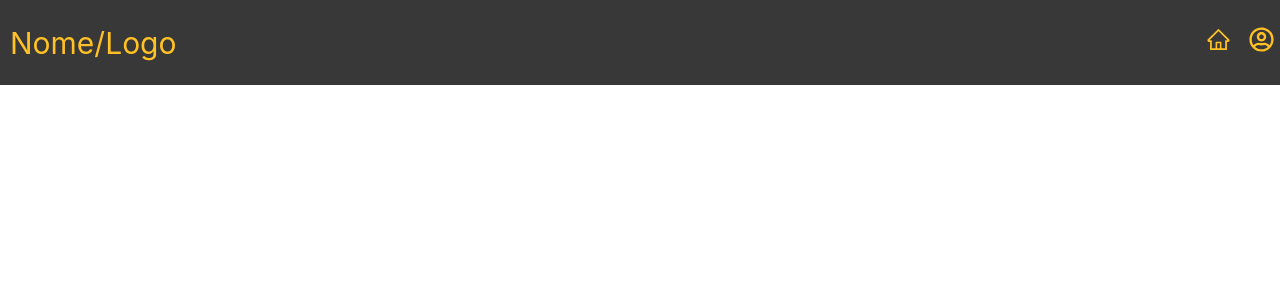
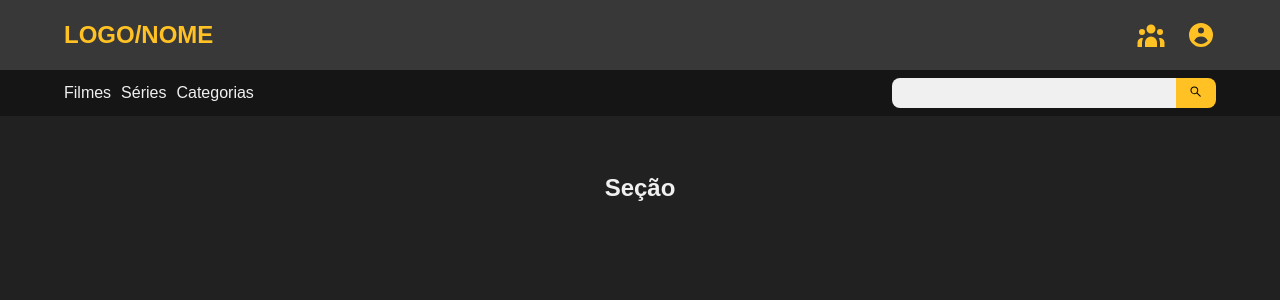
Before and after one commit to projeto-final-grupo-4/projeto-final-grupo-4, a React (Create React App) app: page /dashboard in a window 1280 px wide. Shown: the top 300 px of the page. Built offline with nearby package versions, Linux system fonts and the light colour scheme.

Commit message:
feat/ criação da barra de navegação na page community

```diff
--- a/src/App.tsx
+++ b/src/App.tsx
@@ -1,12 +1,13 @@
-import Community from './pages/Community';
-import GlobalStyles from './styles';
-import './App.css';
+import React from "react";
+import "./App.css";
+import MainRoutes from "./routes";
+import GlobalStyle from "./styles";
 
 function App() {
   return (
     <>
-      <GlobalStyles />
-      <Community/>
+      <GlobalStyle />
+      <MainRoutes />
     </>
   );
 }
--- a/src/pages/Community/index.tsx
+++ b/src/pages/Community/index.tsx
@@ -1,21 +1,41 @@
-import { CommunityHeader, HeaderButton } from "./style";
-import { AiOutlineHome } from "react-icons/ai";
-import { FaRegUserCircle } from "react-icons/fa";
+import { CommunityHeader, HeaderButton, HeaderNavigation } from "./style";
+import { AiOutlineHome, AiOutlineSearch } from "react-icons/ai";
+import { HiUserCircle } from "react-icons/hi";
 
 const Community = () => {
   return (
     <>
       <CommunityHeader>
-        <h1>Nome/Logo</h1>
+        <h2>Nome/Logo</h2>
         <span>
           <HeaderButton>
             <AiOutlineHome />
           </HeaderButton>
           <HeaderButton>
-            <FaRegUserCircle />
+            <HiUserCircle />
           </HeaderButton>
         </span>
       </CommunityHeader>
+      <HeaderNavigation>
+        <div className="header_navigation">
+            <h2>Reviews</h2>
+            <span>
+                <nav>
+                    <ul>
+                        <li>Filmes</li>
+                        <li>Séries</li>
+                        <li>Categorias</li>
+                    </ul>
+                </nav>
+                <form action="">
+                    <input type="text" />
+                    <button>
+                        <AiOutlineSearch />
+                    </button>
+                </form>
+            </span>
+        </div>
+      </HeaderNavigation>
     </>
   );
 };
--- a/src/pages/Community/style.ts
+++ b/src/pages/Community/style.ts
@@ -6,25 +6,105 @@ export const CommunityHeader = styled.header`
     display: flex;
     align-items: center;
     justify-content: space-between;
-    background-color: #383838;
+    background-color: var(--grey-2);
 
-    h1 {
-        color: #FFC124;
+    h2 {
+        color: var(--yellow);
         font-size: 30px;
-        margin-left: 10px;
+        margin-left: 20px;
     }
 
     span {
         width: 80px;
         display: flex;
         justify-content: space-between;
+        margin-right: 30px;
+    }
+
+    @media (min-width: 500px) {
+        h2 {
+            margin-left: 60px;
+        }
+
+        span {
+            margin-right: 60px;
+        }
     }
 `
 
 export const HeaderButton = styled.button`
-    color: #FFC124;
+    color: var(--yellow);
     font-size: 25px;
     border: none;
     background-color: transparent;
     cursor: pointer;
 `
+
+export const HeaderNavigation = styled.div`
+    width: 100%;
+
+    h2 {
+        color: var(--grey-0);
+        text-align: center;
+    }
+
+    span {
+        display: flex;
+        justify-content: center;
+        align-items: center;
+    }
+
+    .header_navigation {
+        width: 100%;
+        align-items: center;
+    }
+
+    .header_navigation nav ul {
+        display: flex;
+        color: var(--grey-0);
+        font-weight: 600;
+    }
+
+    .header_navigation nav ul li {
+        padding: 5px;
+    }
+
+    .header_navigation form input {
+        width: 80%;
+        border-radius: 5px;
+        border: none;
+        background-color: var(--grey-1);
+    }
+
+    .header_navigation form {
+        position: relative;
+    }
+
+    .header_navigation form button {
+        background-color: transparent;
+        border: none;
+        position: absolute;
+        right: 28px;
+        top: 3px;
+        cursor: pointer;
+    }
+
+    @media (min-width: 650px) {
+        display: flex;
+        margin-left: 50px;
+        justify-content: center;
+
+        .header_navigation {
+            display: flex;
+            width: 800px;
+            margin-top: 10px auto;
+            justify-content: center;
+            align-items: center;
+        }
+
+        span {
+            width: 100%;
+            justify-content: space-evenly;
+        }
+    }
+`
--- /dev/null
+++ b/src/pages/Dashboard/index.tsx
@@ -0,0 +1,50 @@
+import {
+  DashboardHeaderStyled,
+  DashboardMainStyled,
+  DashboardStyled,
+} from "./style";
+
+import { AiOutlineSearch } from "react-icons/ai";
+import { HiUserGroup, HiUserCircle } from "react-icons/hi";
+
+const Dashboard = () => {
+  return (
+    <DashboardStyled>
+      <DashboardHeaderStyled>
+        <div id="header_container">
+          <div id="header_logo">
+            <h2>LOGO/NOME</h2>
+          </div>
+
+          <div id="header_user">
+            <HiUserGroup />
+            <HiUserCircle />
+          </div>
+        </div>
+        <div id="header_navigation">
+          <div>
+            <nav>
+              <ul>
+                <li>Filmes</li>
+                <li>Séries</li>
+                <li>Categorias</li>
+              </ul>
+            </nav>
+            <form action="">
+              <input type="text" />
+              <button>
+                <AiOutlineSearch />
+              </button>
+            </form>
+          </div>
+        </div>
+      </DashboardHeaderStyled>
+
+      <DashboardMainStyled>
+        <h2>Seção</h2>
+      </DashboardMainStyled>
+    </DashboardStyled>
+  );
+};
+
+export default Dashboard;
--- /dev/null
+++ b/src/pages/Dashboard/style.ts
@@ -0,0 +1,136 @@
+import styled from "styled-components";
+
+export const DashboardStyled = styled.div`
+  width: 100%;
+  height: 100%;
+  background-color: var(--grey-3);
+`;
+export const DashboardHeaderStyled = styled.header`
+  background-color: var(--grey-2);
+  width: 100%;
+
+  #header_container {
+    background-color: var(--grey-2);
+    color: var(--yellow);
+    margin: 0 auto;
+
+    height: 70px;
+    width: 90%;
+    max-width: 100%;
+
+    display: flex;
+    flex-direction: row;
+    justify-content: space-between;
+    align-items: center;
+    #header_user {
+      width: 100px;
+      display: flex;
+      justify-content: end;
+      gap: 20px;
+
+      svg {
+        width: 30px;
+        height: 30px;
+      }
+    }
+  }
+  #header_navigation {
+    margin: 0 auto;
+    width: 100%;
+    height: 46px;
+
+    background-color: var(--grey-4);
+    color: var(--grey-0);
+
+    display: flex;
+    div {
+      margin: 0 auto;
+      width: 90%;
+      max-width: 100%;
+      display: flex;
+      flex-wrap: nowrap;
+      justify-content: space-between;
+      align-items: center;
+    }
+    div nav {
+      /* background-color: yellow; */
+      width: 100%;
+      display: flex;
+      align-items: center;
+    }
+    div nav > ul {
+      /* background-color: red; */
+      width: 50%;
+      font-size: 0.8rem;
+      font-weight: 500;
+      display: flex;
+      justify-content: start;
+      align-items: center;
+      gap: 10px;
+      z-index: 2;
+    }
+
+    div form {
+      /* background-color: blue; */
+      display: flex;
+      max-width: 60%;
+      flex: row;
+      justify-content: flex-end;
+      align-items: center;
+    }
+    div form input {
+      height: 28px;
+      width: 70%;
+      border-radius: 8px 0px 0px 8px;
+      border: none;
+      background-color: var(--grey-0);
+      /* max-width: 20%; */
+      /* display: none; */
+    }
+    div form button {
+      height: 30px;
+      border: none;
+      border-radius: 0px 8px 8px 0px;
+      text-align: center;
+
+      background-color: var(--yellow);
+    }
+
+    @media (min-width: 425px) {
+      div form input {
+        width: 130px;
+      }
+      div nav > ul {
+        font-size: 1rem;
+      }
+    }
+    @media (min-width: 768px) {
+      div form input {
+        width: 200px;
+      }
+      div form button {
+        width: 30px;
+      }
+    }
+    @media (min-width: 1024px) {
+      div form input {
+        width: 280px;
+      }
+      div form button {
+        width: 40px;
+      }
+    }
+  }
+`;
+export const DashboardMainStyled = styled.main`
+  width: 90%;
+  margin: 0 auto;
+
+  display: flex;
+  justify-content: center;
+
+  h2 {
+    margin-top: 5%;
+    color: var(--grey-0);
+  }
+`;
--- a/src/routes/index.tsx
+++ b/src/routes/index.tsx
@@ -1,15 +1,17 @@
-import { Routes, Route, Navigate } from "react-router-dom"
+import { Routes, Route, Navigate } from "react-router-dom";
+import Dashboard from "../pages/Dashboard";
+import Community from "../pages/Community";
 
 const MainRoutes = () => {
-    return (
-        <Routes>
-            <Route path="/login" /*element={<login/>}*//>
-            <Route path="/register" /*element={<register/>}*//>
-            <Route path="/dashboard" /*element={<dashboard/>}*/ />
-            <Route path="/community"/>
-            <Route path="*" element={<Navigate to={"/login"}/>}/>
-        </Routes>
-    )
-}
+  return (
+    <Routes>
+      <Route path="/login" /*element={<login/>}*/ />
+      <Route path="/register" /*element={<register/>}*/ />
+      <Route path="/dashboard" element={<Dashboard />} />
+      <Route path="/community" element={<Community/>}/>
+      <Route path="*" element={<Navigate to={"/login"} />} />
+    </Routes>
+  );
+};
 
-export default MainRoutes
+export default MainRoutes;
--- a/src/styles/index.ts
+++ b/src/styles/index.ts
@@ -1,51 +1,40 @@
-import { createGlobalStyle } from "styled-components"
+import { createGlobalStyle } from "styled-components";
 
-const GlobalStyles = createGlobalStyle`
-    html, body, div, span, applet, object, iframe,
-    h1, h2, h3, h4, h5, h6, p, blockquote, pre,
-    a, abbr, acronym, address, big, cite, code,
-    del, dfn, em, img, ins, kbd, q, s, samp,
-    small, strike, strong, sub, sup, tt, var,
-    b, u, i, center,
-    dl, dt, dd, ol, ul, li,
-    fieldset, form, label, legend,
-    table, caption, tbody, tfoot, thead, tr, th, td,
-    article, aside, canvas, details, embed,
-    figure, figcaption, footer, header, hgroup,
-    menu, nav, output, ruby, section, summary,
-    time, mark, audio, video {
+const GlobalStyle = createGlobalStyle`
+    :root {
+        //yellow
+        --yellow: #FFC124;
+
+        //gray scale pallete
+        --grey-4: #151515;
+        --grey-3:#212121;
+        --grey-2: #383838;
+        --grey-1: #D9D9D9;
+        --grey-0: #F0F0F0;
+
+        //feedback pallete
+        --sucess: #18C051;
+        --negative: #C01818;
+    }
+        body {
+        width: 100vw;
+        height: 100vh;
         margin: 0;
         padding: 0;
-        border: 0;
-        font-size: 100%;
-        font: inherit;
-        vertical-align: baseline;
+        background: var(--grey-3);
+        font-family: 'Montserrat', sans-serif;
+
     }
 
-    footer, header, hgroup, menu, nav, section {
-        display: block;
+    button{
+        cursor: pointer;
     }
-    body {
-        line-height: 1;
-        font-family: Inter, sans-serif;
+    ol, ul, li {
+	list-style: none;
+    margin: 0;
+	padding: 0;
+	border: 0;
     }
-    ol, ul {
-        list-style: none;
-    }
-    blockquote, q {
-        quotes: none;
-    }
-    blockquote:before, blockquote:after,
-    q:before, q:after {
-        content: '';
-        content: none;
-    }
-    table {
-        border-collapse: collapse;
-        border-spacing: 0;
-    }
+`;
 
-
-`
-
-export default GlobalStyles
+export default GlobalStyle;
```
